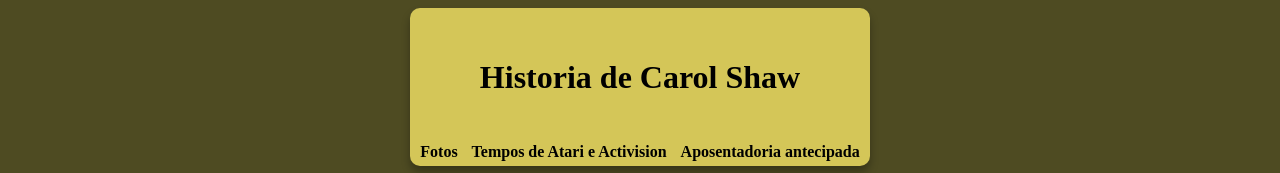
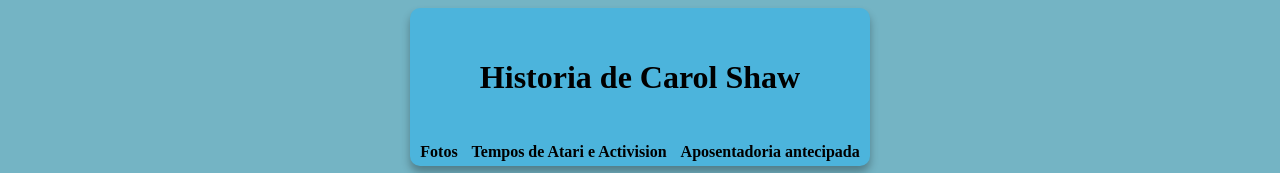
Before and after one commit to vargasjulia530/Carol-Shaw, a plain HTML site: page index.html in a window 1280 px wide. Shown: the top 173 px of the page. Drawn offline with Linux system fonts and the light colour scheme.

Commit message:
atualização colors

```diff
--- a/style.css
+++ b/style.css
@@ -4,11 +4,11 @@ html {
 }
 
 body {
-    background: rgb(78, 75, 34);
+    background:#74b4c4;
 }
 
 .box {
-    background: rgb(212, 198, 88);
+    background: #4cb4dc;
     padding: 5px;
     width: 450px;
     margin: auto;
```
